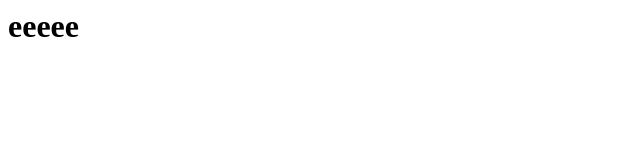
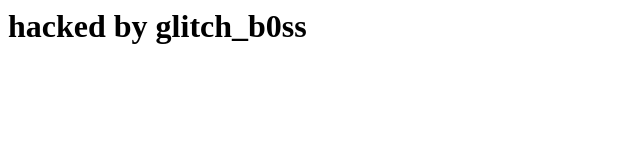
Before and after one commit to trolzec/roblox, a plain HTML site: page index.html in a window 1280 px wide. Shown: the whole page, without its empty margins (0-640 px from the left). Drawn offline with Linux system fonts and the light colour scheme.

Commit message:
Update index.html

```diff
--- a/index.html
+++ b/index.html
@@ -1 +1 @@
-<h1>eeeee</h1>
+<h1>hacked by glitch_b0ss</h1>
```
